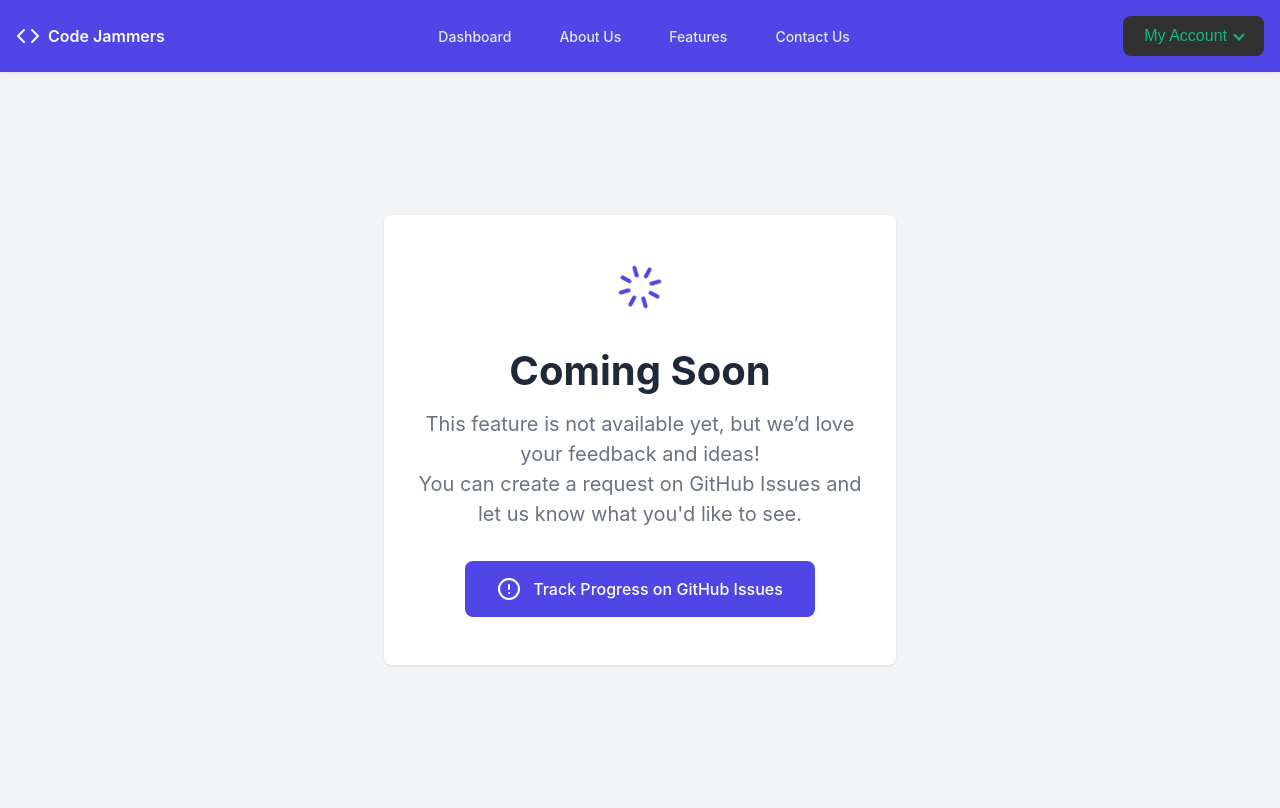
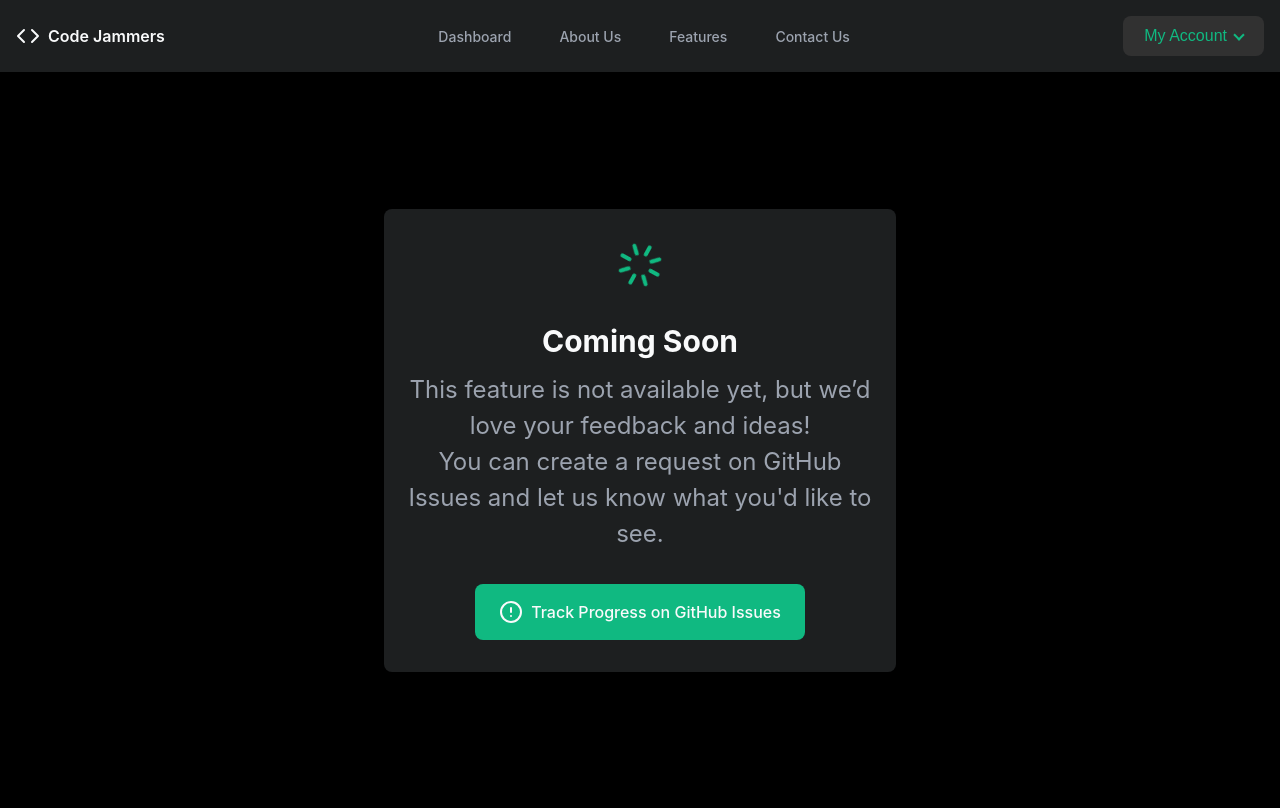
Before and after one commit to AmanDevelops/codejammers, a Django app: template main/templates/main/coming-soon.html in a window 1280 px wide. Run offline with Django 3.2, Linux system fonts and the light colour scheme; the template is opened without the code that fills it, so the values that code supplies are empty; a user stored in the database is signed in; parts of the project's set-up code (start-up, migrations or seed data) failed here and were passed over.

Commit message:
[optimisation]: refactored coming-soon css

```diff
--- a/main/static/soon.css
+++ b/main/static/soon.css
@@ -7,184 +7,47 @@
 
 body {
   font-family: -apple-system, BlinkMacSystemFont, "Segoe UI", Roboto, "Helvetica Neue", Arial, sans-serif;
-    background-color: #f3f4f6;
-    color: #1f2937;
+  background-color: var(--color-background);
+  color: var(--color-text);
   min-height: 100vh;
   line-height: 1.5;
   overflow: hidden;
   scrollbar-width: none;
 }
-  /* Navbar styles */
-  .navbar {
-    background-color: #4f46e5;
-    color: white;
-    padding: 1rem;
-    position: sticky;
-    top: 0;
-    z-index: 100;
-    box-shadow: 0 1px 3px rgba(0, 0, 0, 0.1);
-  }
-
-  .nav-content {
-    max-width: 1280px;
-    margin: 0 auto;
-    display: flex;
-    align-items: center;
-    justify-content: space-between;
-  }
-
-  .logo {
-    display: flex;
-    align-items: center;
-    gap: 0.5rem;
-    font-weight: 600;
-  }
-
-  .logo svg {
-    transition: transform 0.3s ease;
-  }
-
-  .logo:hover svg {
-    transform: rotate(-5deg);
-  }
-
-  .nav-links {
-    display: flex;
-    gap: 2rem;
-  }
-
-  .nav-links a {
-    color: #e5e7eb;
-    text-decoration: none;
-    font-size: 0.875rem;
-    font-weight: 500;
-    padding: 0.5rem;
-    border-radius: 0.375rem;
-    transition: all 0.3s ease;
-  }
-
-  .nav-links a:hover,
-  .nav-links a.active {
-    color: white;
-    background-color: rgba(255, 255, 255, 0.1);
-  }
-
-  .user-menu {
-    display: flex;
-    align-items: center;
-    gap: 1.5rem;
-  }
-
-  .greeting {
-    font-size: 0.875rem;
-    color: #e5e7eb;
-  }
-
-  .logout {
-    display: flex;
-    align-items: center;
-    gap: 0.5rem;
-    color: #e5e7eb;
-    text-decoration: none;
-    font-size: 0.875rem;
-    font-weight: 500;
-    padding: 0.5rem 0.75rem;
-    border-radius: 0.375rem;
-    transition: all 0.3s ease;
-    background-color: rgba(255, 255, 255, 0.1);
-  }
-
-  .logout:hover {
-    background-color: rgba(255, 255, 255, 0.2);
-  }
 
 /* Main content styles */
 .main-content {
-    padding: 2rem 1rem;
+  padding: var(--spacing-xl) var(--spacing-base);
   min-height: calc(100vh - 4rem);
   display: flex;
   align-items: center;
   justify-content: center;
-
 }
 
 .container {
   max-width: 1024px;
   margin: 0 auto;
   width: 100%;
-
-  }
-
-  /* Contact card styles */
-  .contact-card {
-    background-color: white;
-    border-radius: 0.5rem;
-    box-shadow: 0 1px 3px rgba(0, 0, 0, 0.1);
-    padding: 3rem 2rem;
-    text-align: center;
-    max-width: 32rem;
-    margin: 0 auto;
-    overflow: hidden;
-
-  }
-
-  .contact-header {
-    margin-bottom: 2rem;
-  }
-
-  .contact-header h1 {
-    font-size: 2rem;
-    font-weight: bold;
-    color: #1f2937;
-    margin-bottom: 0.5rem;
-  }
-
-  .contact-header p {
-    color: #6b7280;
-    font-size: 1.125rem;
-  }
-
-  .github-link {
-    display: inline-flex;
-    align-items: center;
-    gap: 0.75rem;
-    padding: 1rem 2rem;
-    background-color: #1f2937;
-    color: white;
-    text-decoration: none;
-    border-radius: 0.5rem;
-    font-size: 1rem;
-    font-weight: 500;
-    transition: all 0.3s ease;
-  }
-
-  .github-link:hover {
-    background-color: #111827;
-    transform: translateY(-2px);
-  }
-
-  .github-link:active {
-    transform: translateY(0);
 }
 
 /* Coming Soon styles */
 .coming-soon-card {
-    background-color: white;
-    border-radius: 0.5rem;
-    box-shadow: 0 1px 3px rgba(0, 0, 0, 0.1);
-    padding: 3rem 2rem;
+  background-color: var(--color-surface);
+  border-radius: var(--radius-md);
+  box-shadow: var(--shadow-sm);
+  padding: var(--spacing-xl) var(--spacing-lg);
   text-align: center;
   max-width: 32rem;
   margin: 0 auto;
 }
 
 .coming-soon-header {
-    margin-bottom: 2rem;
+  margin-bottom: var(--spacing-xl);
 }
 
 .coming-soon-icon {
-    color: #4f46e5;
-    margin-bottom: 1.5rem;
+  color: var(--color-primary);
+  margin-bottom: var(--spacing-lg);
   animation: spin 20s linear infinite;
 }
 
@@ -198,33 +61,33 @@
 }
 
 .coming-soon-header h1 {
-    font-size: 2.5rem;
+  font-size: var(--font-size-xl);
   font-weight: bold;
-    color: #1f2937;
-    margin-bottom: 0.5rem;
+  color: var(--color-text);
+  margin-bottom: var(--spacing-sm);
 }
 
 .coming-soon-header p {
-    color: #6b7280;
-    font-size: 1.25rem;
+  color: var(--color-text-secondary);
+  font-size: var(--font-size-lg);
 }
 
 .issues-link {
   display: inline-flex;
   align-items: center;
-    gap: 0.75rem;
-    padding: 1rem 2rem;
-    background-color: #4f46e5;
-    color: white;
+  gap: var(--spacing-sm);
+  padding: var(--spacing-base) var(--spacing-lg);
+  background-color: var(--color-primary);
+  color: var(--color-text);
   text-decoration: none;
-    border-radius: 0.5rem;
-    font-size: 1rem;
+  border-radius: var(--radius-md);
+  font-size: var(--font-size-base);
   font-weight: 500;
-    transition: all 0.3s ease;
+  transition: var(--transition-default);
 }
 
 .issues-link:hover {
-    background-color: #4338ca;
+  background-color: var(--color-primary-dark);
   transform: translateY(-2px);
 }
 
```
Also changed, not shown: other parts of main/static/soon.css (+8 -24 lines). Lines whose indentation alone changed are shown as unchanged.
